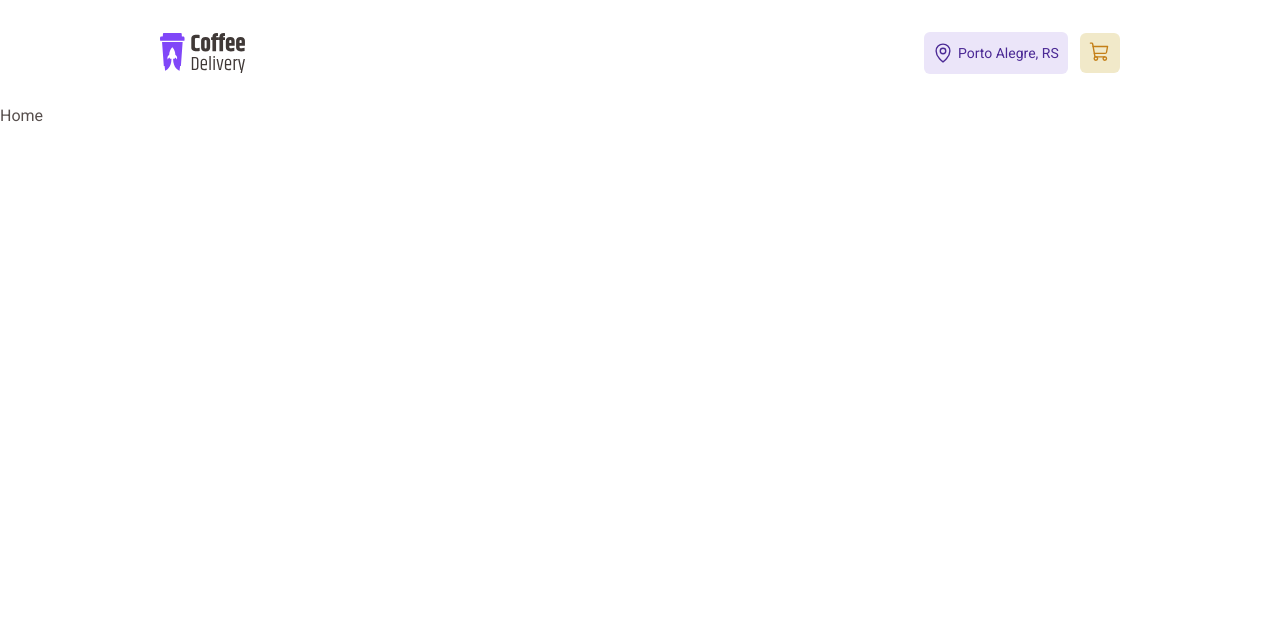
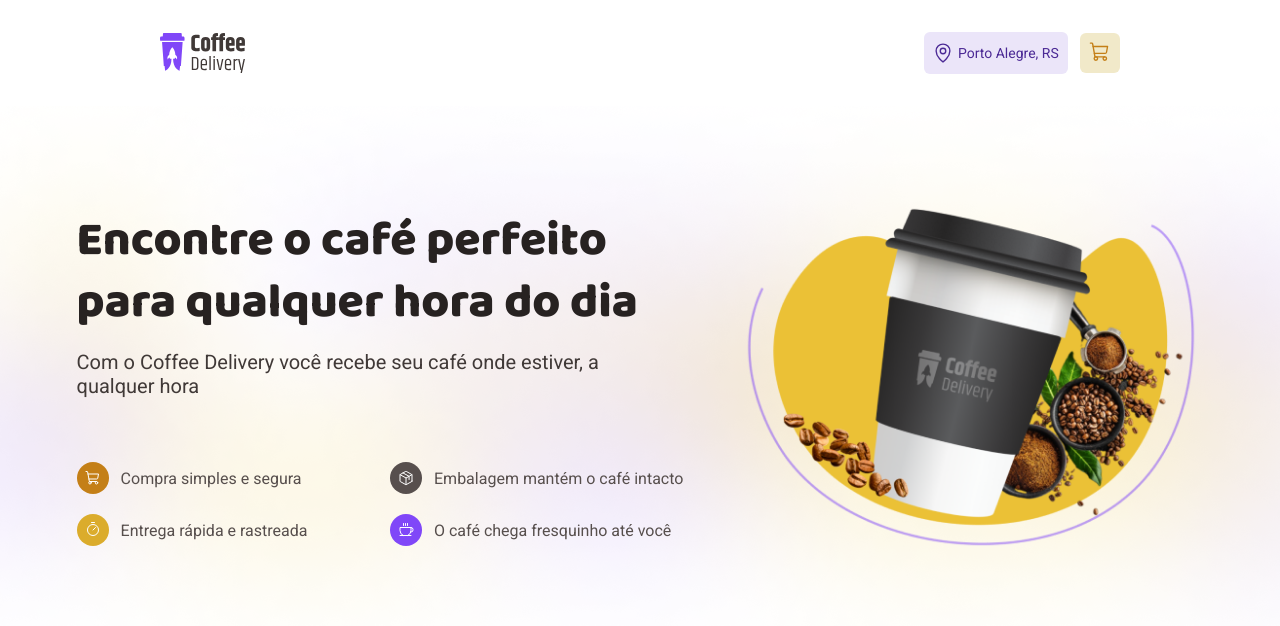
Before and after one commit to palomarodrigs/coffee-delivery, a React (Vite) app: page / in a window 1280 px wide. Shown: the top 626 px of the page. Built offline with nearby package versions, Linux system fonts and the light colour scheme.

Commit message:
feat: add Hero component to Home page

```diff
--- /dev/null
+++ b/src/pages/Home/components/Hero/index.tsx
@@ -0,0 +1,47 @@
+import { Coffee, Package, ShoppingCart, Timer } from 'phosphor-react'
+import { Benefit, ProductBenefits, HeroContainer, HeroContent, Icon } from './styles'
+
+import CupCoffee from '../../../../assets/cup-coffee.png'
+
+export function Hero() {
+  return (
+    <HeroContainer>
+      <HeroContent>
+        <h1>Encontre o café perfeito para qualquer hora do dia</h1>
+        <p>Com o Coffee Delivery você recebe seu café onde estiver, a qualquer hora</p>
+
+        <ProductBenefits>
+          <Benefit>
+            <Icon $iconColor="yellow-dark">
+              <ShoppingCart />
+            </Icon>
+            Compra simples e segura
+          </Benefit>
+
+          <Benefit>
+            <Icon $iconColor="yellow">
+              <Timer />
+            </Icon>
+            Entrega rápida e rastreada
+          </Benefit>
+
+          <Benefit>
+            <Icon $iconColor="gray">
+              <Package />
+            </Icon>
+            Embalagem mantém o café intacto
+          </Benefit>
+
+          <Benefit>
+            <Icon $iconColor="purple">
+              <Coffee />
+            </Icon>
+            O café chega fresquinho até você
+          </Benefit>
+        </ProductBenefits>
+      </HeroContent>
+
+      <img src={CupCoffee} />
+    </HeroContainer>
+  )
+}
--- /dev/null
+++ b/src/pages/Home/components/Hero/styles.ts
@@ -0,0 +1,134 @@
+import styled from 'styled-components'
+import HeroBackground from '../../../../assets/hero-background.png'
+
+export const HeroContainer = styled.div`
+  width: 100%;
+  height: 34rem;
+
+  display: flex;
+  flex-direction: column;
+  justify-content: center;
+  align-items: center;
+  gap: 1.8rem;
+  padding: 0 1.25rem;
+
+  background: url(${HeroBackground}) center/cover no-repeat;
+
+  img {
+    width: 15rem;
+  }
+
+  @media (max-width: 390px) {
+    img {
+      width: 13rem;
+    }
+  }
+
+  @media (min-width: 768px) and (max-width: 820px) {
+    flex-direction: row;
+    gap: 3.5rem;
+
+    img {
+      width: 20rem;
+    }
+  }
+
+  @media (min-width: 1024px) {
+    flex-direction: row;
+    gap: 3.5rem;
+
+    img {
+      width: 29rem;
+    }
+  }
+
+  @media (min-width: 768px) and (max-width: 1024px) {
+    img {
+      width: 22rem;
+    }
+  }
+`
+
+export const HeroContent = styled.div`
+  h1 {
+    font-size: 2rem;
+    font-family: 'Baloo 2', sans-serif;
+    font-weight: 800;
+    line-height: 130%;
+    color: ${(props) => props.theme['base-title']};
+    margin-bottom: 1rem;
+  }
+
+  p {
+    font-size: 1.25rem;
+    color: ${(props) => props.theme['base-subtitle']};
+  }
+
+  @media (min-width: 1024px) {
+    h1,
+    p {
+      width: 36rem;
+    }
+
+    h1 {
+      font-size: 3rem;
+    }
+  }
+`
+
+export const ProductBenefits = styled.div`
+  margin-top: 2rem;
+
+  display: grid;
+  grid-template-columns: repeat(2, 1fr);
+  grid-template-areas:
+    'compra embalagem'
+    'entrega cafe';
+  gap: 1.25rem;
+
+  @media (min-width: 768px) {
+    margin-top: 4rem;
+  }
+`
+
+export const Benefit = styled.div`
+  display: flex;
+  align-items: center;
+  gap: 0.75rem;
+
+  &:nth-child(1) {
+    grid-area: compra;
+  }
+
+  &:nth-child(2) {
+    grid-area: entrega;
+  }
+
+  &:nth-child(3) {
+    grid-area: embalagem;
+  }
+
+  &:nth-child(4) {
+    grid-area: cafe;
+  }
+`
+
+const ICON_COLORS = {
+  'yellow-dark': 'yellow-dark',
+  yellow: 'yellow',
+  gray: 'base-text',
+  purple: 'purple',
+} as const
+
+interface IconProps {
+  $iconColor: keyof typeof ICON_COLORS
+}
+
+export const Icon = styled.div<IconProps>`
+  width: 2rem;
+  height: 2rem;
+  padding: 0.5rem;
+  border-radius: 50%;
+  color: ${(props) => props.theme.white};
+  background-color: ${(props) => props.theme[ICON_COLORS[props.$iconColor]]};
+`
--- a/src/pages/Home/index.tsx
+++ b/src/pages/Home/index.tsx
@@ -1,3 +1,11 @@
+import { HomeContainer } from './styles'
+
+import { Hero } from './components/Hero'
+
 export function Home() {
-  return <div>Home</div>
+  return (
+    <HomeContainer>
+      <Hero />
+    </HomeContainer>
+  )
 }
--- a/src/pages/Home/styles.ts
+++ b/src/pages/Home/styles.ts
@@ -0,0 +1,9 @@
+import styled from 'styled-components'
+
+export const HomeContainer = styled.div`
+  width: 100%;
+
+  display: flex;
+  flex-direction: column;
+  gap: 2rem;
+`
```
